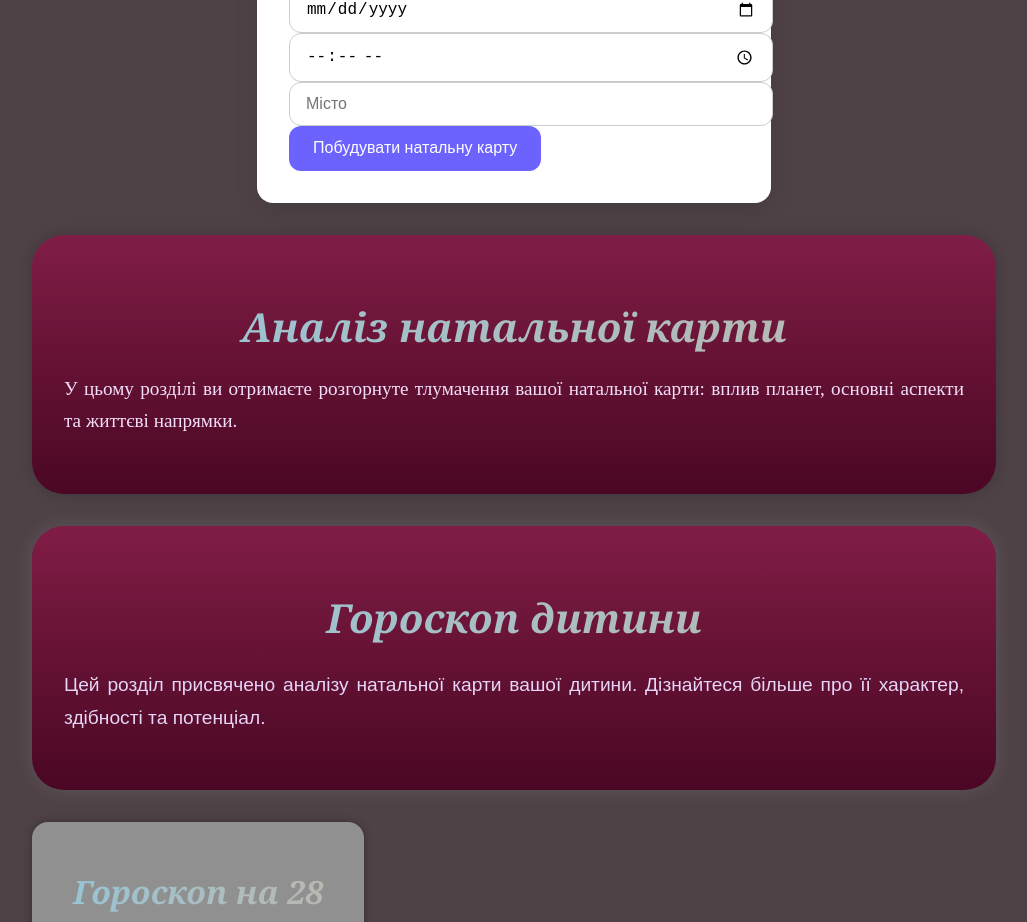
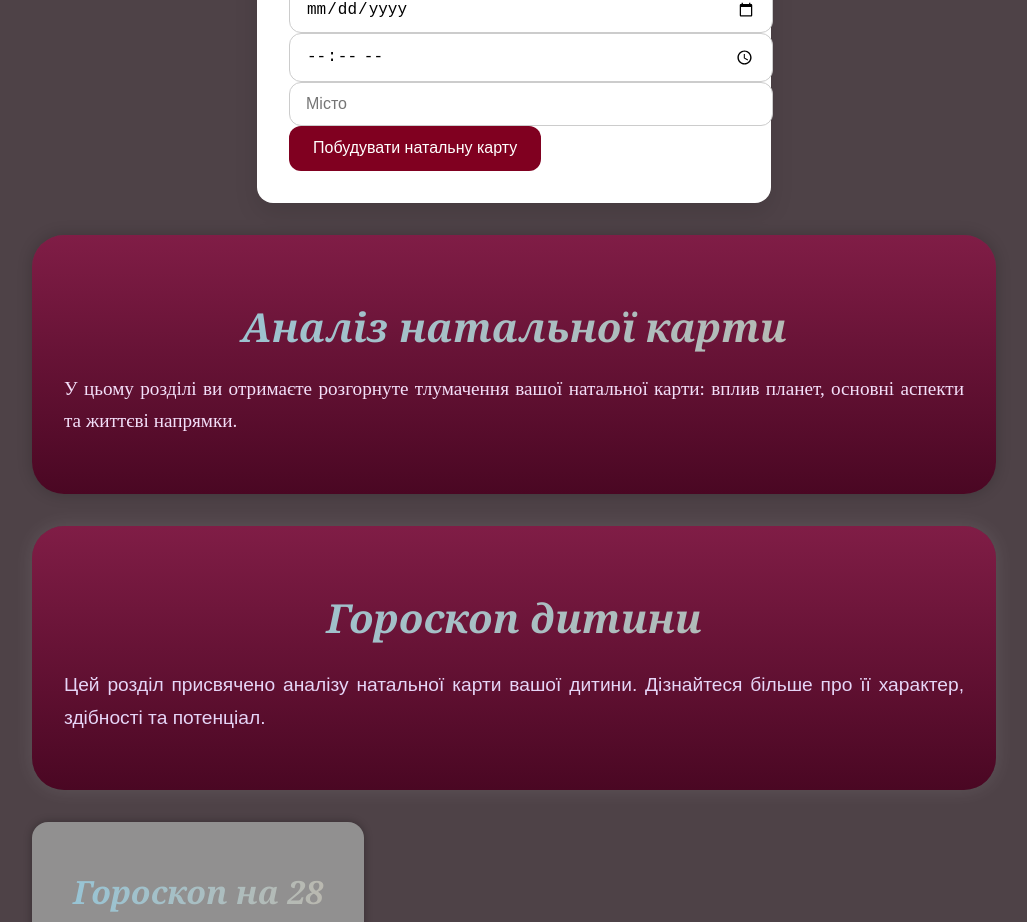
Before and after one commit to co-forester/react-astro-app, a React (Create React App) app in the folder frontend/: page /App/home in a window 1280 px wide. Shown: the part 1120-2042 px from the top of the page, without its empty margins (126-1153 px from the left). Built offline with nearby package versions, Linux system fonts and the light colour scheme.

Commit message:
батон бордо

```diff
--- a/frontend/src/components/GenerateChart/GenerateChartForm.module.css
+++ b/frontend/src/components/GenerateChart/GenerateChartForm.module.css
@@ -31,7 +31,7 @@
 /* Кнопка форми */
 .formButton {
   padding: 0.85rem 1.5rem;
-  background: #6c63ff;
+  background: #800020; /* бордо */
   color: white;
   border: none;
   border-radius: 0.75rem;
@@ -41,7 +41,7 @@
 }
 
 .formButton:hover {
-  background: #574fd1;
+  background: #a00030; /* світліше бордо при наведенні */
   transform: translateY(-2px);
 }
 
```
